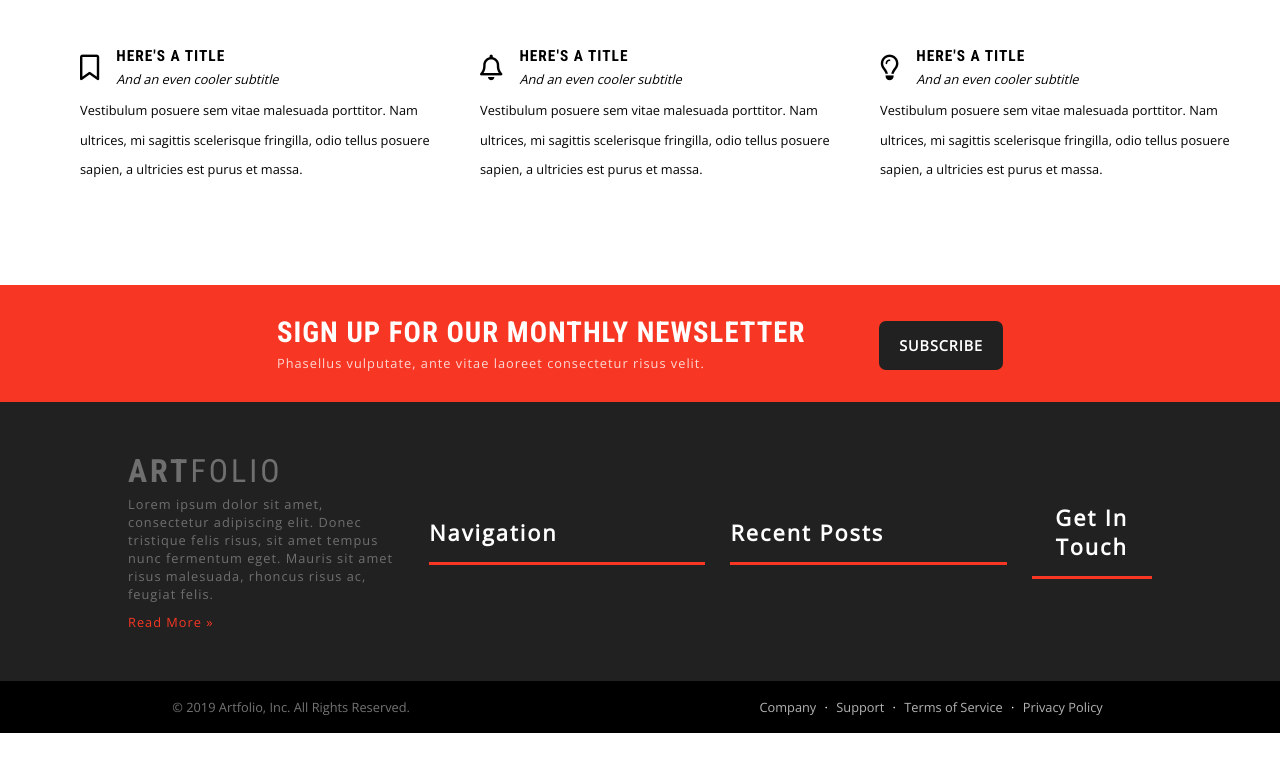
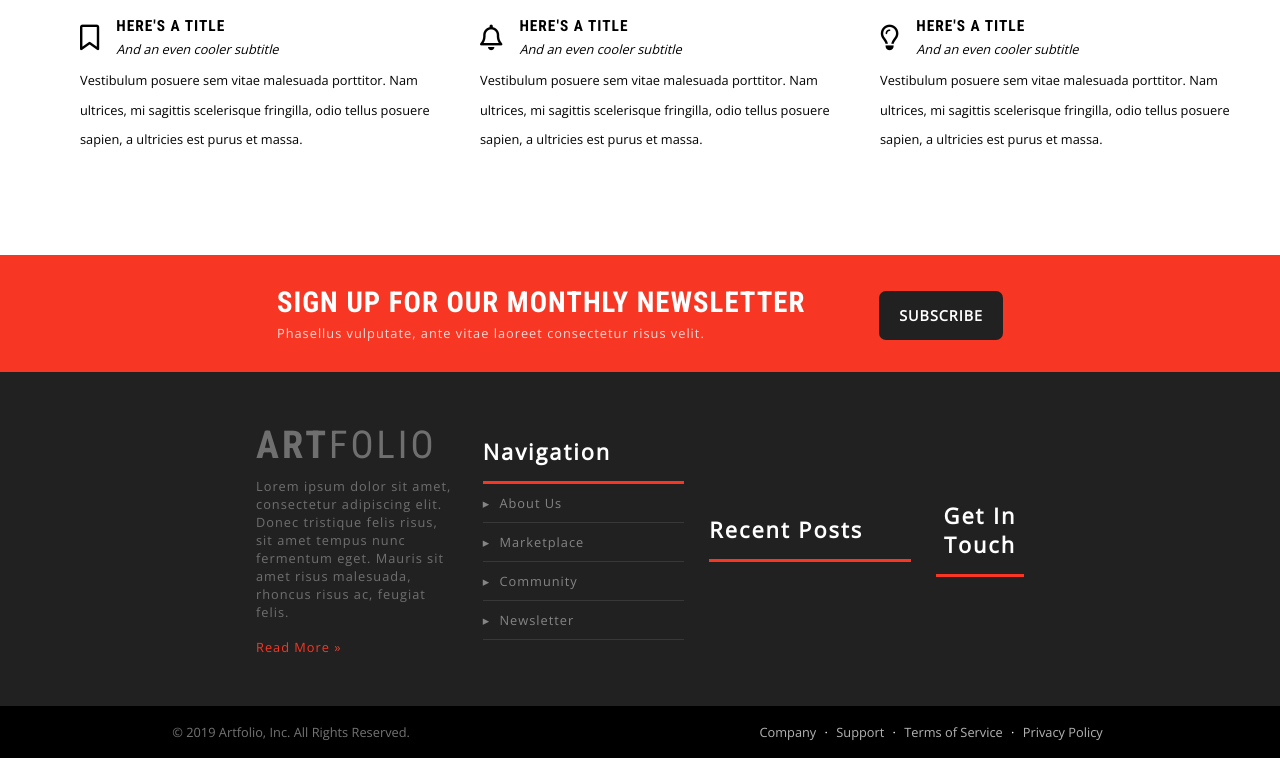
Before and after one commit to AesonJohnson/BW-Artfolio, a plain HTML site: page index.html in a window 1280 px wide. Shown: the part 1434-2192 px from the top of the page. Before the commit the page ends 2167 px from the top, so only its background shows below. Drawn offline with nearby package versions, Linux system fonts and the light colour scheme.

Commit message:
aeson-johnson

```diff
--- a/index.html
+++ b/index.html
@@ -198,9 +198,23 @@
             </div>
 
             <div id="m_navigation">
-
                 <h2>Navigation</h2>
 
+                <a href="#">
+                    <span class="tri">▸</span>
+                    About Us</a>
+
+                <a href="#">
+                    <span class="tri">▸</span>
+                    Marketplace</a>
+
+                <a href="#">
+                    <span class="tri">▸</span>
+                    Community</a>
+
+                <a href="#">
+                    <span class="tri">▸</span>
+                    Newsletter</a>
             </div>
 
             <div id="m_recent">
--- a/less/body.less
+++ b/less/body.less
@@ -60,7 +60,7 @@
     #second{
         width:1200px;
         margin:0px auto;
-        margin-top:130px;
+        margin-top:100px;
 
         #head{
             width:800px;
--- a/less/footer.less
+++ b/less/footer.less
@@ -48,7 +48,7 @@ footer{
     background-color:@logobg;
 
     #main{
-        width:80%;
+        width:60%;
         display:flex;
         justify-content:space-around;
         align-items:center;
@@ -78,8 +78,8 @@ footer{
 
             h1{
                 opacity:.35;
-                margin-bottom:5px;
-                font:2.5em @font1;
+                margin-bottom:10px;
+                font:3em @font1;
                 letter-spacing:3px;
                 text-transform:uppercase;
 
@@ -90,7 +90,7 @@ footer{
 
             a{
                 display:block;
-                margin-top:10px;
+                margin-top:17px;
                 color:@accent;
                 text-decoration:none;
                 .hover();
@@ -103,6 +103,30 @@ footer{
         }
 
         #m_navigation{
+            a{
+                display:block;
+                padding:10px 0px;
+                color:rgba(255, 255, 255, 0.45);
+                text-decoration:none;
+                border-bottom:1px solid rgba(255, 255, 255, 0.1);
+                .hover();
+
+                .tri{
+                    margin-right:5px;
+                    .hover_all();
+                }
+            }
+
+            a:hover{
+                color:@accent;
+                .hover();
+            }
+
+            a:hover .tri{
+                color:@accent;
+                margin-right:15px;
+                .hover_all();
+            }
 
         }
 
--- a/less/mixins.less
+++ b/less/mixins.less
@@ -7,3 +7,11 @@
     -o-transition: color 0.3s ease-in-out;
     transition: color 0.3s ease-in-out;
 }
+
+.hover_all{
+    -webkit-transition: all 0.3s ease-in-out;
+    -moz-transition: all 0.3s ease-in-out;
+    -ms-transition: all 0.3s ease-in-out;
+    -o-transition: all 0.3s ease-in-out;
+    transition: all 0.3s ease-in-out;
+}
```
Also changed, not shown: css/index.css.
